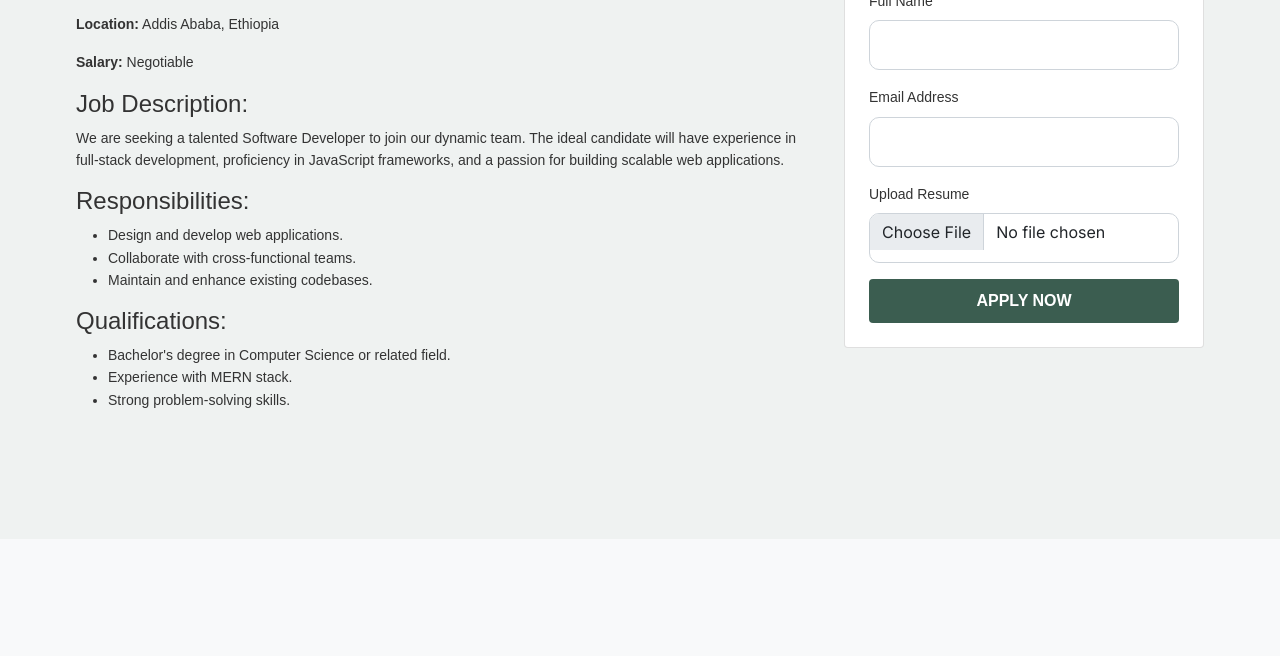
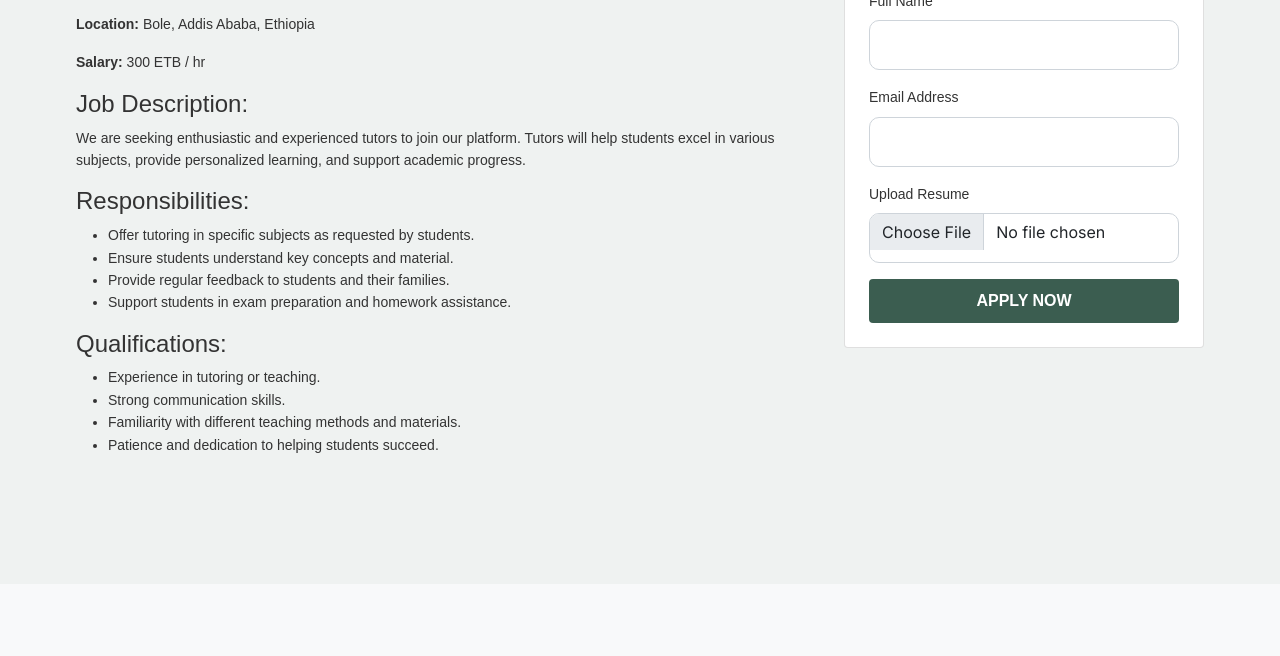
Before and after one commit to Faysalseifu/Agazh-Student-recurmental-portal, a plain HTML site: page job-details.html in a window 1280 px wide. Shown: the part 589-1245 px from the top of the page. Drawn offline with Linux system fonts and the light colour scheme.

Commit message:
updated job-detail.html

```diff
--- a/job-details.html
+++ b/job-details.html
@@ -59,25 +59,27 @@
     <div class="container">
       <div class="row">
         <div class="col-md-8">
-          <h2>Software Developer</h2>
+          <h2>Tutor Position</h2>
           <p><strong>Company:</strong> Agazh Tech</p>
-          <p><strong>Location:</strong> Addis Ababa, Ethiopia</p>
-          <p><strong>Salary:</strong> Negotiable</p>
+          <p><strong>Location:</strong> Bole, Addis Ababa, Ethiopia</p>
+          <p><strong>Salary:</strong> 300 ETB / hr</p>
           <h4>Job Description:</h4>
-          <p>We are seeking a talented Software Developer to join our dynamic team. The ideal candidate will have experience in full-stack development, proficiency in JavaScript frameworks, and a passion for building scalable web applications.</p>
+          <p>We are seeking enthusiastic and experienced tutors to join our platform. Tutors will help students excel in various subjects, provide personalized learning, and support academic progress.</p>
 
           <h4>Responsibilities:</h4>
           <ul>
-            <li>Design and develop web applications.</li>
-            <li>Collaborate with cross-functional teams.</li>
-            <li>Maintain and enhance existing codebases.</li>
+            <li>Offer tutoring in specific subjects as requested by students.</li>
+            <li>Ensure students understand key concepts and material.</li>
+            <li>Provide regular feedback to students and their families.</li>
+            <li>Support students in exam preparation and homework assistance.</li>
           </ul>
 
           <h4>Qualifications:</h4>
           <ul>
-            <li>Bachelor's degree in Computer Science or related field.</li>
-            <li>Experience with MERN stack.</li>
-            <li>Strong problem-solving skills.</li>
+            <li>Experience in tutoring or teaching.</li>
+            <li>Strong communication skills.</li>
+            <li>Familiarity with different teaching methods and materials.</li>
+            <li>Patience and dedication to helping students succeed.</li>
           </ul>
         </div>
 
```
